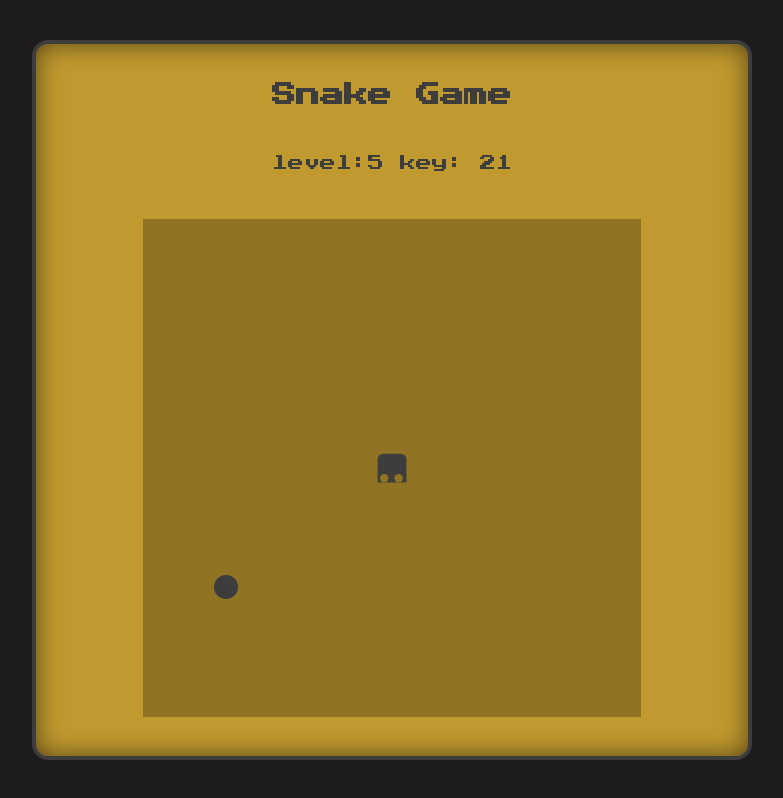
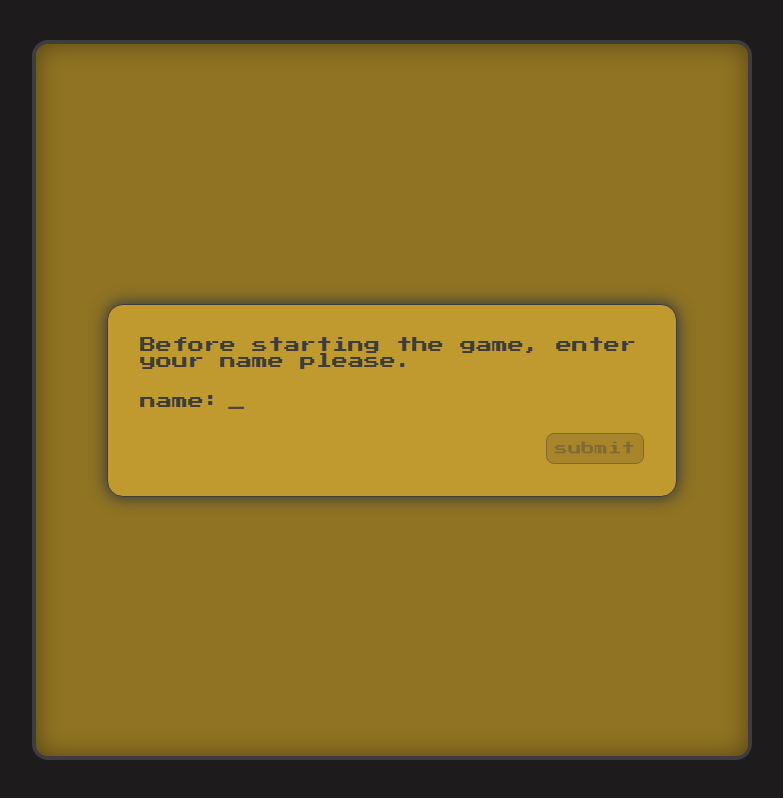
Before and after one commit to MichGlz/snake-vue, a Vue app: page / in a window 1280 px wide. Shown: the whole page, without its empty margins (248-1031 px from the left). Built offline with nearby package versions, Linux system fonts and the light colour scheme.

Commit message:
prompt name working and styled

```diff
--- a/src/App.vue
+++ b/src/App.vue
@@ -1,14 +1,62 @@
-<script setup>
-import GameBoard from "./components/GameBoard.vue";
-const FRAMES_PER_SECOND = 5;
-</script>
-
 <template>
-  <div class="game-wrapper">
-    <h2>Snake Game</h2>
-    <GameBoard :speed="FRAMES_PER_SECOND"></GameBoard>
+  <div class="game-wrapper" :class="{ dark: !isNameInput }">
+    <h2 v-if="isNameInput">Snake Game</h2>
+    <ModalName
+      v-if="!isNameInput"
+      :updateUser="updateUser"
+      @name-submited="updateUser"
+    />
+    <GameBoard v-else :speed="FRAMES_PER_SECOND" :userName="userName" />
   </div>
 </template>
+
+<script>
+import GameBoard from "./components/GameBoard.vue";
+import ModalName from "./components/ModalName.vue";
+export default {
+  components: {
+    GameBoard,
+    ModalName,
+  },
+  data() {
+    return {
+      FRAMES_PER_SECOND: 5,
+      isNameInput: false,
+      user: {},
+      scoreList: [],
+    };
+  },
+  methods: {
+    updateUser(val) {
+      this.user = val;
+      this.isNameInput = true;
+    },
+    updateScoreList(user) {
+      const list = JSON.parse(localStorage.getItem("scoreList"));
+      list.push(user);
+      list.sort((a, b) => {
+        if (a.score < b.score) {
+          return -1;
+        }
+        if (a.score > b.score) {
+          return 1;
+        }
+        return 0;
+      });
+      localStorage.setItem("scoreList", `${JSON.stringify(list)}`);
+      this.scoreList = [...list];
+    },
+  },
+  mounted() {
+    if (localStorage.getItem("scoreList")) {
+      this.scoreList = JSON.parse(localStorage.getItem("scoreList"));
+    } else {
+      let list = [];
+      localStorage.setItem("scoreList", `${JSON.stringify(list)}`);
+    }
+  },
+};
+</script>
 
 <style scoped>
 .logo {
--- a/src/components/ModalName.vue
+++ b/src/components/ModalName.vue
@@ -0,0 +1,148 @@
+<template>
+  <div class="modal-wrapper">
+    <div class="modal">
+      <form class="form-modal" @submit.prevent="onsubmit">
+        <p>Before starting the game, enter your name please.</p>
+        <label class="label-modal">
+          name:
+          <input
+            type="text"
+            class="input-modal"
+            id="userName"
+            placeholder="_"
+            required
+            v-model="userName"
+          />
+        </label>
+        <button
+          class="btn-modal"
+          type="submit"
+          value="Submit"
+          @click="hadleClick"
+        >
+          submit
+        </button>
+      </form>
+    </div>
+  </div>
+</template>
+<script>
+export default {
+  props: {
+    gameStar: Function,
+    updateUser: Function,
+  },
+  data() {
+    return {
+      userName: "",
+    };
+  },
+  methods: {
+    onsubmit() {
+      let user = {
+        name: this.userName,
+        score: 0,
+      };
+      setTimeout(() => {
+        this.$emit("name-submited", user);
+      }, 250);
+    },
+  },
+  computed() {},
+};
+</script>
+
+<style scoped>
+.modal-wrapper {
+  position: absolute;
+  width: 100%;
+  height: 100%;
+  display: flex;
+  align-items: center;
+  justify-content: center;
+  z-index: 10;
+}
+
+.form-modal {
+  width: 80%;
+  display: flex;
+  margin: auto;
+  padding: 2rem;
+  flex-direction: column;
+  align-items: flex-start;
+  justify-content: center;
+  gap: 1rem;
+  background-color: #c0992f;
+  border: solid 1px #3d3d3d;
+  border-radius: 2vmin;
+  box-shadow: 0 0 15px 2px#3d3d3d;
+}
+.label-modal {
+  display: flex;
+  align-items: center;
+  gap: 0.5rem;
+}
+
+.form-modal > .btn-modal {
+  opacity: 0.5;
+  pointer-events: none;
+}
+
+.form-modal:valid > .btn-modal {
+  opacity: 1;
+  pointer-events: all;
+}
+
+.input-modal {
+  background-color: transparent;
+  padding: 1vmin 0;
+  border: none;
+  border-radius: 1vmin;
+  font-family: "Press Start 2P", cursive;
+  color: #3d3d3d;
+  font-size: 102%;
+}
+
+.input-modal:focus,
+.input-modal:active {
+  outline: none;
+}
+
+.input-modal::placeholder {
+  color: #3d3d3d;
+  opacity: 1;
+  font-size: 110%;
+}
+
+.input-modal:placeholder-shown {
+  opacity: 1;
+  animation: blink 0.9s ease-in-out infinite;
+}
+
+.btn-modal {
+  padding: 1vmin;
+  background-color: #907323;
+  color: #3d3d3d;
+  border: solid 1px#3d3d3d;
+  border-radius: 1vmin;
+  font-family: "Press Start 2P", cursive;
+  cursor: pointer;
+  align-self: flex-end;
+}
+
+.btn-modal:hover {
+  box-shadow: inset 0 0 0 2px #3d3d3d;
+}
+
+@keyframes blink {
+  0% {
+    opacity: 1;
+  }
+  40% {
+    opacity: 0;
+  }
+  60% {
+    opacity: 1;
+  }
+}
+</style>
--- a/src/style.css
+++ b/src/style.css
@@ -15,6 +15,7 @@ body {
 }
 
 .game-wrapper {
+  position: relative;
   width: 90vmin;
   height: 90vmin;
   display: flex;
@@ -26,6 +27,10 @@ body {
   border: solid 0.3rem #3d3d3d;
   border-radius: 1rem;
   box-shadow: inset 0 0 3vmin #564415;
+}
+
+.game-wrapper.dark {
+  background-color: #907323;
 }
 
 #game-board {
```
